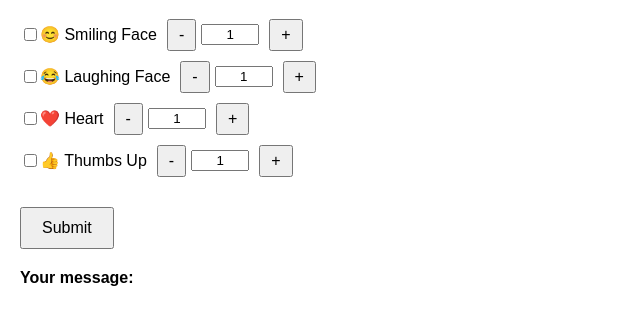
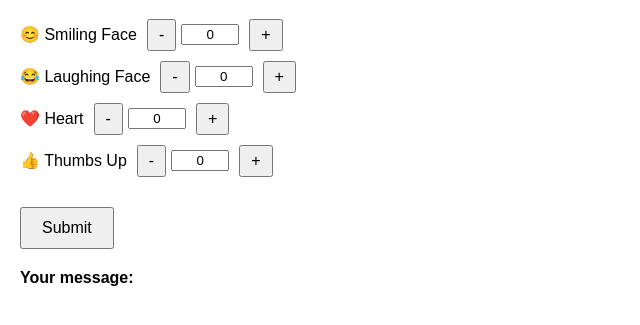
Before and after one commit to ebbystephen/FamilyTreeHealing, a plain HTML site: page index1.html in a window 1280 px wide. Both pictures are taken after a click on the button "Submit". Shown: the part 61-386 px from the top of the page, without its empty margins (0-640 px from the left). Drawn offline with Linux system fonts and the light colour scheme.

Commit message:
Removed the checkbox and modified the logic

```diff
--- a/index1.html
+++ b/index1.html
@@ -67,12 +67,6 @@
                 const emojiDiv = document.createElement('div');
                 emojiDiv.classList.add('emoji-item');
 
-                // Create checkbox
-                const checkbox = document.createElement('input');
-                checkbox.type = 'checkbox';
-                checkbox.id = `emoji${index}`;
-                checkbox.dataset.emoji = item.emoji;
-
                 // Create label for emoji and text
                 const label = document.createElement('label');
                 label.htmlFor = `emoji${index}`;
@@ -85,7 +79,7 @@
                 minusButton.onclick = function () {
                     const countInput = document.getElementById(`count${index}`);
                     let currentValue = parseInt(countInput.value);
-                    if (currentValue > 1) {
+                    if (currentValue > 0) {
                         countInput.value = currentValue - 1;
                     }
                 };
@@ -93,7 +87,7 @@
                 // Create number input (readonly)
                 const numberInput = document.createElement('input');
                 numberInput.type = 'text';
-                numberInput.value = 1;
+                numberInput.value = 0;
                 numberInput.readOnly = true;
                 numberInput.id = `count${index}`;
 
@@ -108,7 +102,6 @@
                 };
 
                 // Append elements to the emojiDiv
-                emojiDiv.appendChild(checkbox);
                 emojiDiv.appendChild(label);
                 emojiDiv.appendChild(minusButton);
                 emojiDiv.appendChild(numberInput);
@@ -129,12 +122,11 @@
 
             // Loop through each emoji item
             emojiItems.forEach((item, index) => {
-                const checkbox = item.querySelector('input[type="checkbox"]');
-                const count = item.querySelector('input[type="text"]').value;
-                const emoji = checkbox.dataset.emoji;
+                const count = parseInt(item.querySelector('input[type="text"]').value);
+                const emoji = emojis[index].emoji;
 
-                // If the checkbox is checked, append the emoji to the message
-                if (checkbox.checked) {
+                // If count is greater than 0, append the emoji to the message
+                if (count > 0) {
                     for (let i = 0; i < count; i++) {
                         resultMessage += emoji;
                     }
```
